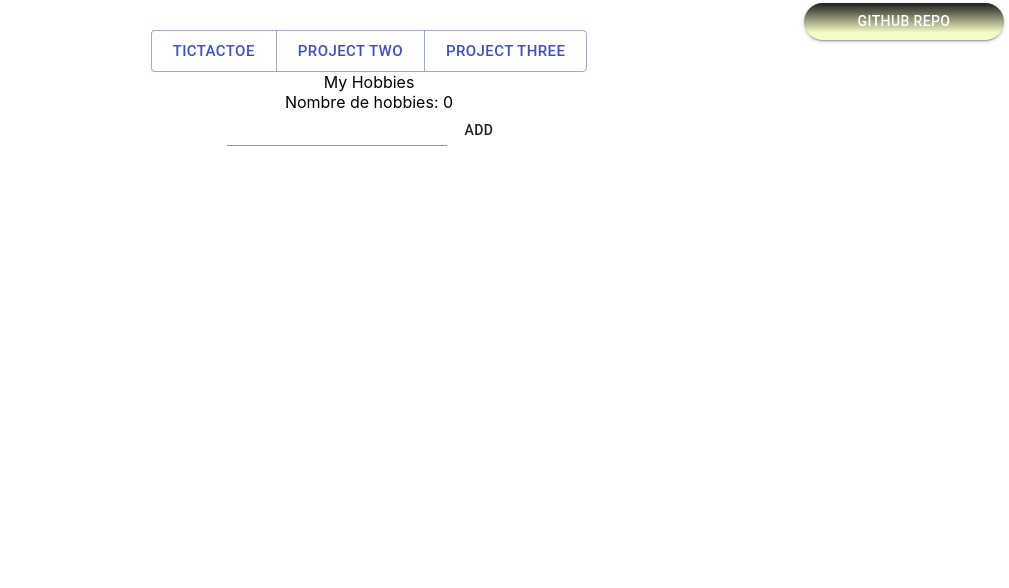
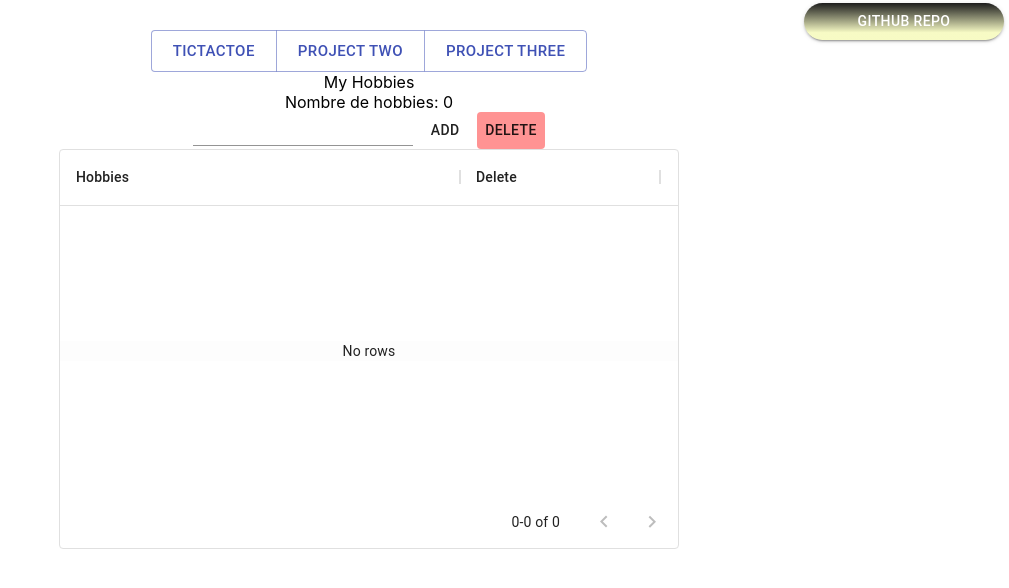
Before and after one commit to metasmash/tp3-web-buffa, a React (Create React App) app: page / in a window 1280 px wide. Both pictures are taken after a click on the button "PROJECT TWO". Shown: the top 588 px of the page, without its empty margins (271-1280 px from the left). Built offline with nearby package versions, Linux system fonts and the light colour scheme.

Commit message:
cool paginated data grid displayed

```diff
--- a/package.json
+++ b/package.json
@@ -38,6 +38,7 @@
         ]
     },
     "devDependencies": {
+        "@material-ui/data-grid": "^4.0.0-alpha.18",
         "prettier": "2.2.1"
     }
 }
--- a/src/Components/Projects/MyHobbies/MyHobbies.css.js
+++ b/src/Components/Projects/MyHobbies/MyHobbies.css.js
@@ -1,6 +1,11 @@
-import { createStyles, makeStyles, Theme } from '@material-ui/core/styles'
+import { createStyles, makeStyles } from '@material-ui/core/styles'
 
 export const rootMyHobbies = {
+    textAlign: 'center',
+}
+
+export const rootList = {
+    margin: 'auto',
     textAlign: 'center',
 }
 
@@ -8,7 +13,6 @@ export const useStyles = makeStyles(() =>
     createStyles({
         root: {
             width: '100%',
-            margin: 'auto',
             maxWidth: 360,
             backgroundColor: '#a4a4a430',
         },
--- a/src/Components/Projects/MyHobbies/MyHobbies.jsx
+++ b/src/Components/Projects/MyHobbies/MyHobbies.jsx
@@ -1,11 +1,9 @@
 import React, { useState } from 'react'
 import _ from 'lodash'
-import { rootMyHobbies, useStyles } from './MyHobbies.css'
+import { rootMyHobbies } from './MyHobbies.css'
 import { Input, Button } from '@material-ui/core'
+import { DataGrid } from '@material-ui/data-grid'
 import { removeElementFromArray } from './helpers'
-import List from '@material-ui/core/List'
-import ListItem from '@material-ui/core/ListItem'
-import ListItemText from '@material-ui/core/ListItemText'
 import { useLocalStorage } from '../../../Hooks'
 
 export default function MyHobbies() {
@@ -26,12 +24,11 @@ export default function MyHobbies() {
     }
 
     const deleteHobbies = (i) => setHobbies(removeElementFromArray(hobbies, i))
+    const deleteAllHobbies = () => setHobbies([])
 
     const renderNumberOfHobbies = (
         <div>{`Nombre de hobbies: ${_.size(hobbies)}`}</div>
     )
-
-    const classes = useStyles()
 
     return (
         <div style={rootMyHobbies}>
@@ -44,26 +41,45 @@ export default function MyHobbies() {
                     onKeyPress={handleKeyPress}
                 />
                 <Button onClick={addHobbies}>Add</Button>
+                <Button
+                    style={{ backgroundColor: '#ff292980' }}
+                    onClick={deleteAllHobbies}
+                >
+                    delete
+                </Button>
             </div>
-            <div>
-                {_.map(hobbies, (x, i) => (
-                    <List
-                        component="nav"
-                        className={classes.root}
-                        aria-label="mailbox folders"
-                        key={i}
-                    >
-                        <ListItem divider>
-                            <ListItemText primary={x} />
-                            <Button
-                                style={{ backgroundColor: '#ff292980' }}
-                                onClick={() => deleteHobbies(i)}
-                            >
-                                delete
-                            </Button>
-                        </ListItem>
-                    </List>
-                ))}
+            <div
+                style={{
+                    height: 400,
+                    maxWidth: '620px',
+                    width: '100%',
+                    margin: 'auto',
+                }}
+            >
+                <DataGrid
+                    columns={[
+                        { field: 'hobbies', headerName: 'Hobbies', width: 400 },
+                        {
+                            field: 'id',
+                            headerName: 'Delete',
+                            width: 200,
+                            renderCell: (params) => (
+                                <Button
+                                    style={{ backgroundColor: '#ff292980' }}
+                                    onClick={() => deleteHobbies(params.value)}
+                                >
+                                    delete
+                                </Button>
+                            ),
+                        },
+                    ]}
+                    rows={_.map(hobbies, (x, i) => ({
+                        id: i,
+                        hobbies: x,
+                        delete: i,
+                    }))}
+                    pageSize={5}
+                />
             </div>
         </div>
     )
```
Also changed, not shown: 1 other file (tests, documents, lock files or other folders).
